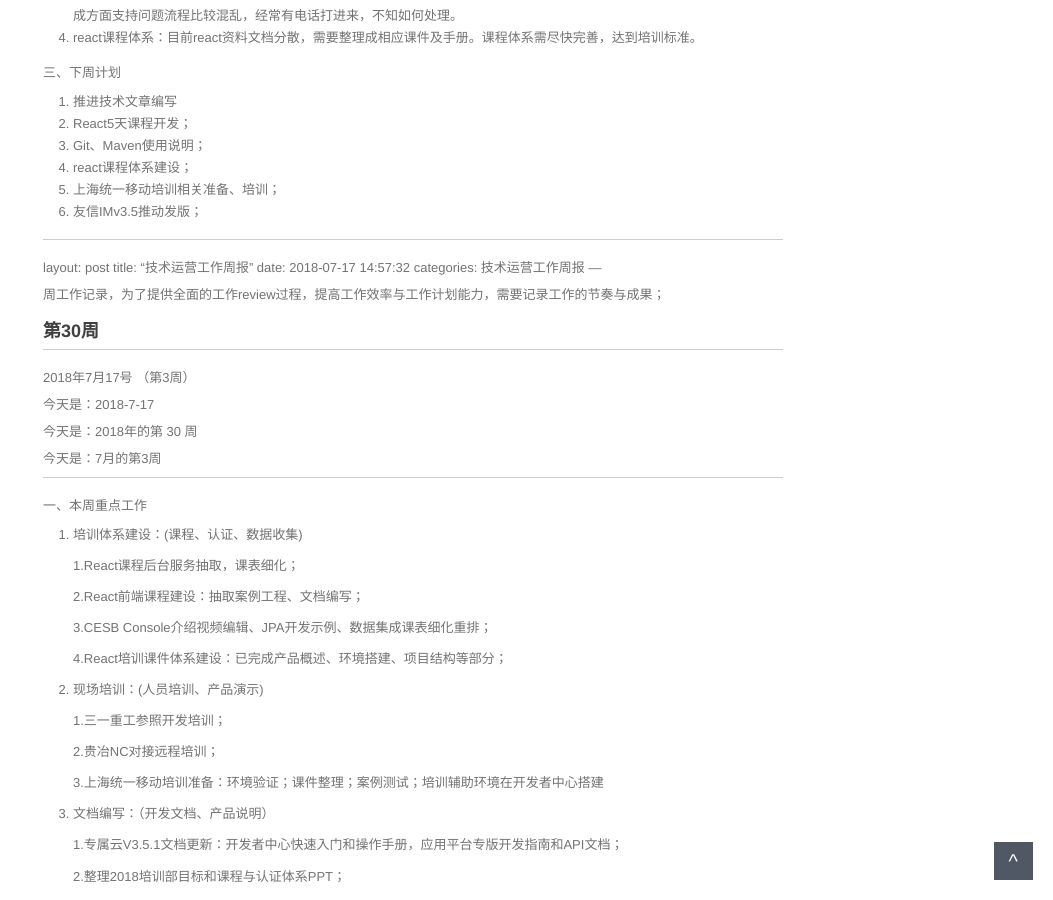
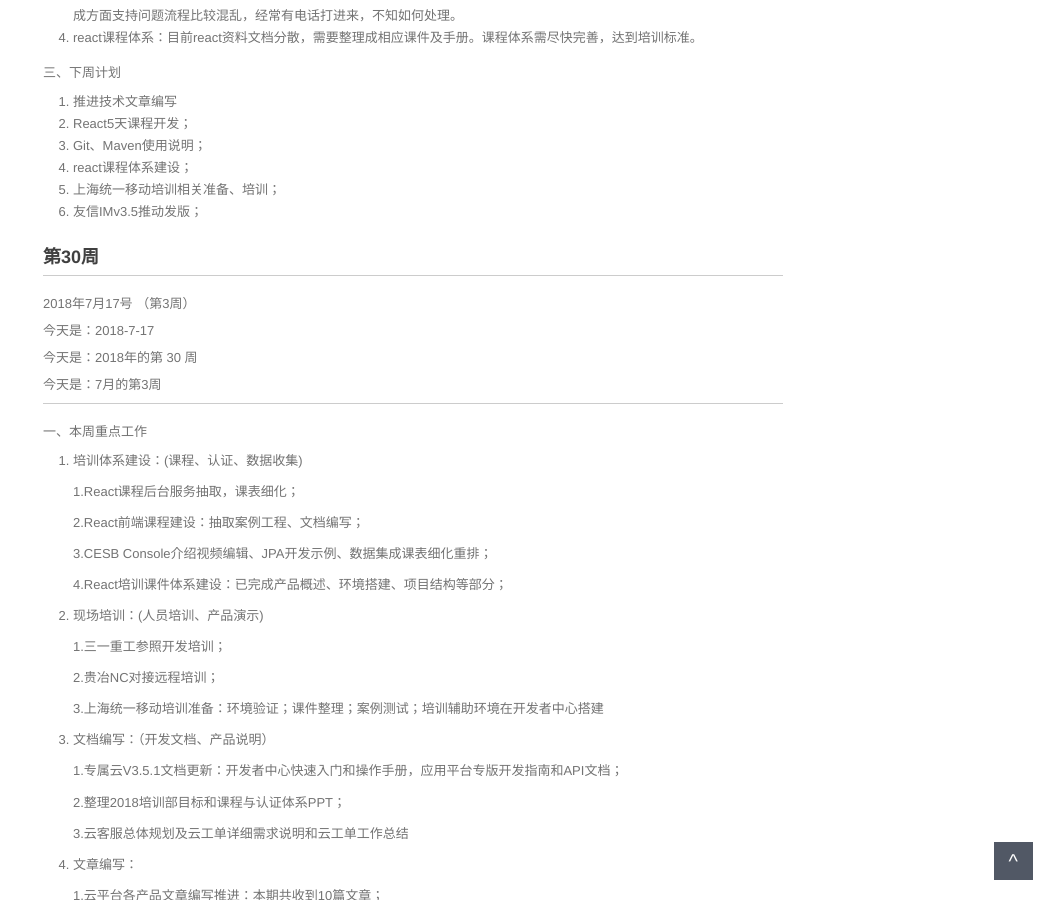
Before and after one commit to walllFlower/blog, a Jekyll site: the page built from _posts/2018-07-17-day_report_cxz.md, in a window 1280 px wide and 900 px high, scrolled down 1430 px. Shown: the whole window, without its empty margins (227-1280 px from the left). Built offline with Jekyll 4.4.1, drawn with Linux system fonts in a browser that asks for light colours; comment, search, counter and statistics services are not loaded.

Commit message:
Update 2018-07-17-day_report_cxz.md

```diff
--- a/_posts/2018-07-17-day_report_cxz.md
+++ b/_posts/2018-07-17-day_report_cxz.md
@@ -90,18 +90,6 @@ categories: 技术运营工作周报
 4. react课程体系建设；
 5. 上海统一移动培训相关准备、培训；
 6. 友信IMv3.5推动发版；
-
-
-
-
----
-layout: post
-title:  "技术运营工作周报"
-date:   2018-07-17 14:57:32
-categories: 技术运营工作周报
----
-
-周工作记录，为了提供全面的工作review过程，提高工作效率与工作计划能力，需要记录工作的节奏与成果；
 
 ###  第30周
 
```
